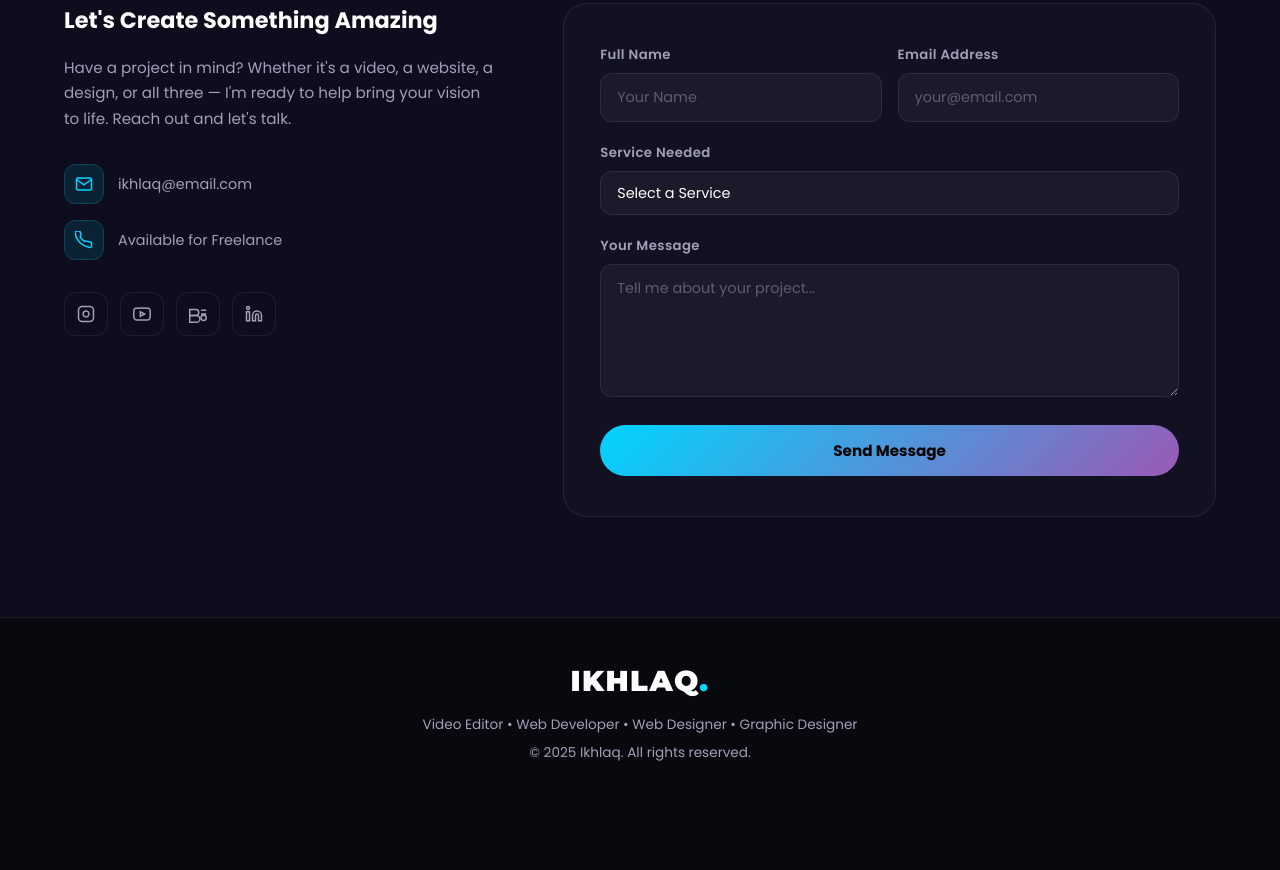
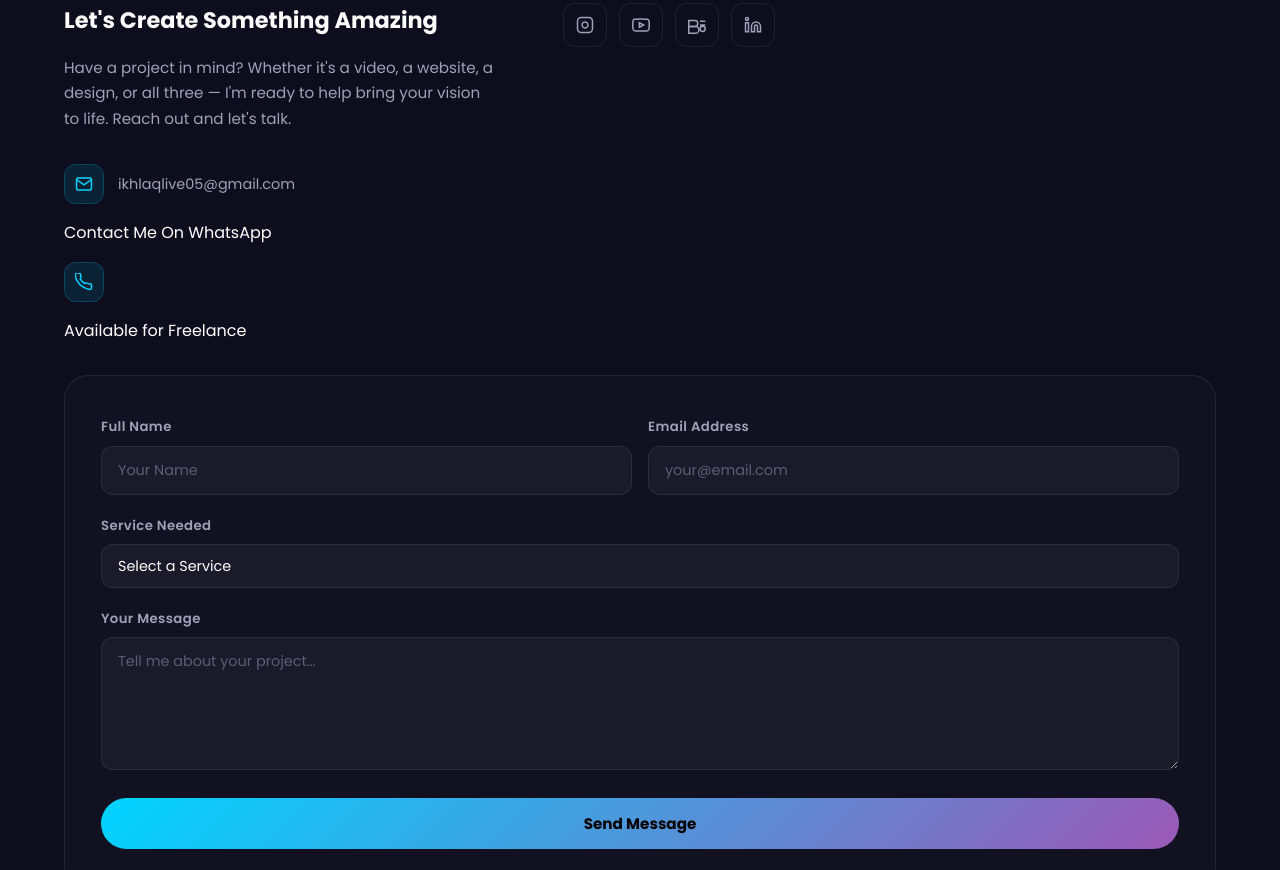
Before and after one commit to anwaraliharal591-hue/Ikhlaq-portfolio, a plain HTML site: page index.html in a window 1280 px wide. Shown: the part 5823-6693 px from the top of the page. Before the commit the page ends 6633 px from the top, so only its background shows below. Drawn offline with Linux system fonts and the light colour scheme.

Commit message:
Update index.html

```diff
--- a/index.html
+++ b/index.html
@@ -427,9 +427,11 @@
               <div class="detail-icon">
                 <svg viewBox="0 0 24 24" fill="none" stroke="currentColor" stroke-width="2"><path d="M4 4h16c1.1 0 2 .9 2 2v12c0 1.1-.9 2-2 2H4c-1.1 0-2-.9-2-2V6c0-1.1.9-2 2-2z"/><polyline points="22,6 12,13 2,6"/></svg>
               </div>
-              <span>ikhlaq@email.com</span>
+              <span>ikhlaqlive05@gmail.com</span>
             </div>
-            <div class="contact-detail">
+            <a href="https://wa.me/923157357189">
+    Contact Me On WhatsApp
+            </a>
               <div class="detail-icon">
                 <svg viewBox="0 0 24 24" fill="none" stroke="currentColor" stroke-width="2"><path d="M22 16.92v3a2 2 0 01-2.18 2 19.79 19.79 0 01-8.63-3.07A19.5 19.5 0 013.07 10.8 19.79 19.79 0 01.22 2.18 2 2 0 012.22 0h3a2 2 0 012 1.72 12.84 12.84 0 00.7 2.81 2 2 0 01-.45 2.11L6.91 7.91a16 16 0 006.06 6.06l1.27-.55a2 2 0 012.11.45 12.84 12.84 0 002.81.7A2 2 0 0122 16.92z"/></svg>
               </div>
```
